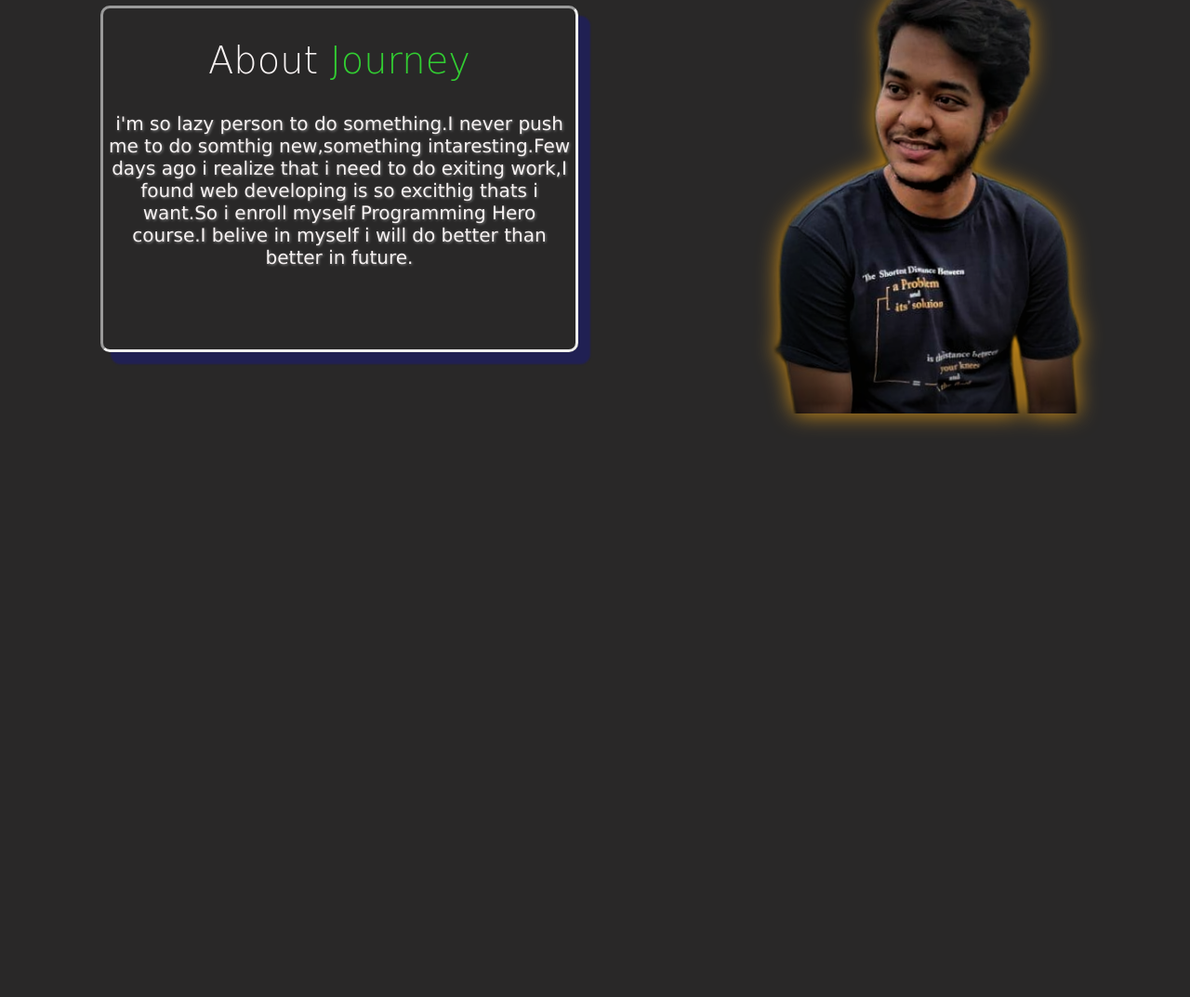
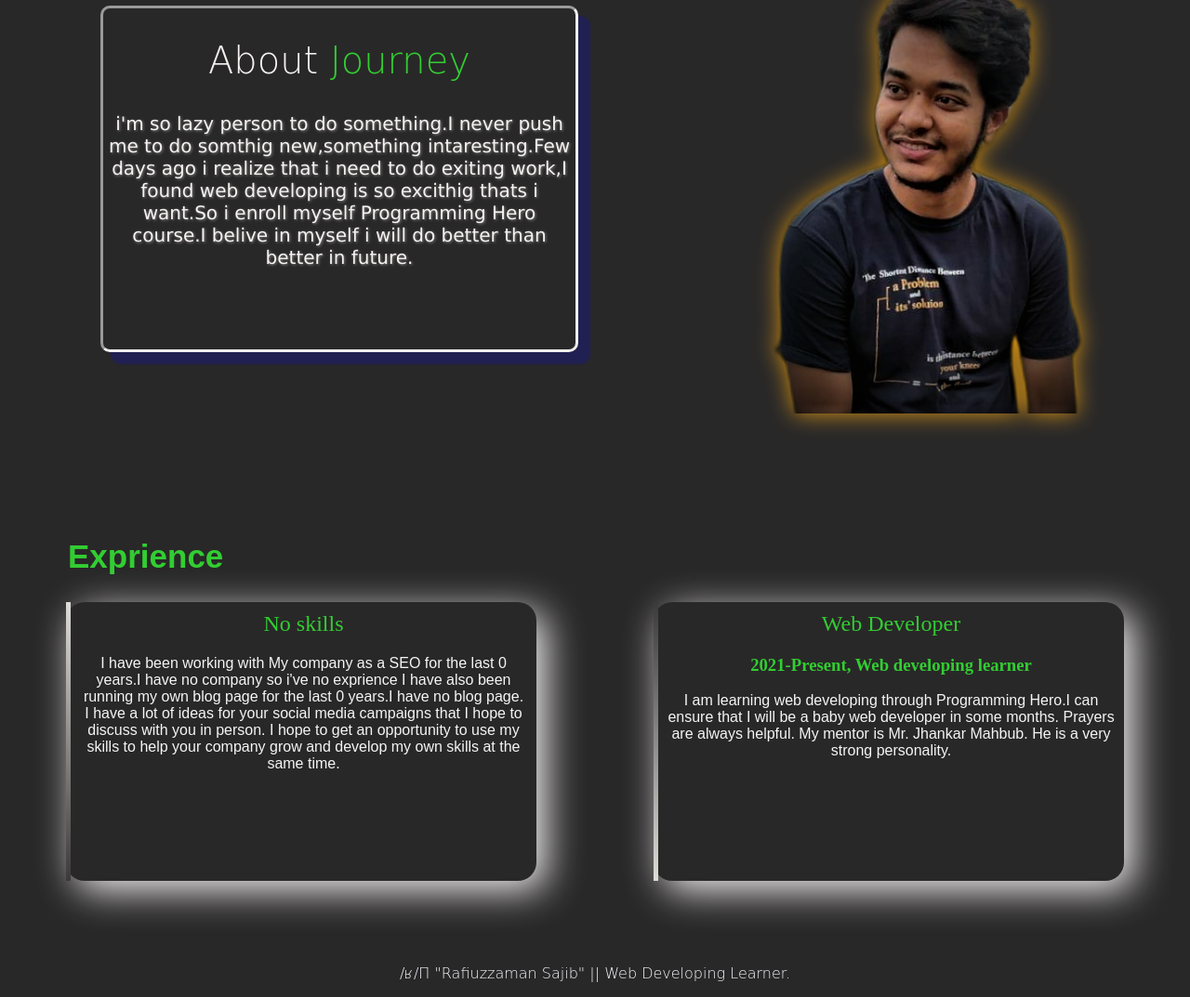
Before and after one commit to rafiuzzamansajib/portfolio1, a plain HTML site: page index.html in a window 1280 px wide. Shown: the part 775-1848 px from the top of the page at 93% size. Before the commit the page ends 1262 px from the top, so only its background shows below. Drawn offline with Linux system fonts and the light colour scheme.

Commit message:
finished

```diff
--- a/index.html
+++ b/index.html
@@ -29,6 +29,30 @@
         </div>
 
     </section>
+    <section class="third">
+        <h1>Exprience</h1>
+        <div class="skill">
+            <div id="box-border" class="experience-item">
+                <h2>No skills</h2>
+                <p>I have been working with My company as a SEO for the last 0 years.I have no company so i've no exprience I have also been running my own blog page for the last 0 years.I have no blog page.
+
+                I have a lot of ideas for your social media campaigns that I hope to discuss with you in person. I hope to get an opportunity to use my skills to help your company grow and develop my own skills at the same time.
+                </p>
+            </div>
+            <div id="box-border2" class="experience-item">
+                <h2>Web Developer</h2>
+                <h3 class="vision">2021-Present, Web developing learner</h3>
+                <p>I am learning web developing through Programming Hero.I can ensure that I will be a baby web
+                        developer in
+                        some months. Prayers are always helpful. My mentor is Mr. Jhankar Mahbub. He is a very strong
+                        personality.
+                </p>
+            </div>
+        </div>
+    </section>
+    <footer class="footer">
+        <p > /ʁ/Π "Rafiuzzaman Sajib" || Web Developing Learner.</p>
+    </footer>
 
 </body>
 </html>
--- a/style.css
+++ b/style.css
@@ -10,7 +10,7 @@ section.first{
 .hero img{
     width: 350px;
     margin:55px 100px;
-    filter: drop-shadow(30px 10px 4px #3f4244);
+    filter: drop-shadow(0 0 0.75rem rgb(255, 255, 255));
 
 }
 .text{
@@ -58,3 +58,59 @@ section.first{
     margin-bottom: 30px;
     filter: drop-shadow(0 0 0.75rem rgb(220, 150, 20));
 }
+section.third .skill{
+    display: flex;
+    justify-content: center;
+}
+section.third h1{
+    text-align: left;
+    font-size: 35px;
+    color: limegreen;
+    margin-top: 100px;
+    padding-left:65px ;
+}
+
+.experience-item{
+    box-shadow: 10px 10px 40px rgb(243, 241, 241);
+    width: 500px;
+    height: 300px;
+    margin-left: 5%;
+    margin-right: 5%;
+    padding-left: 10px;
+    padding-right: 10px;
+    border-radius: 20px;
+}
+.experience-item  h2{
+    font-family: 'Times New Roman', Times, serif;
+    color: limegreen;
+    margin-top: 10px;
+    text-align: center;
+    font-weight: 300;
+}
+.experience-item p{
+    text-align: center;
+    color: whitesmoke;
+}
+.experience-item .vision{
+    font-family: 'Times New Roman', Times, serif;
+    color: limegreen;
+    margin-top: 10px;
+    text-align: center;
+}
+#box-border{
+    border-left: 5px solid;
+    border-image: linear-gradient(rgb(223, 221, 217), rgb(59, 57, 57));
+    border-image-slice: 1;
+}
+#box-border2{
+    border-left: 5px solid;
+    border-image: linear-gradient(rgb(59, 57, 57), rgb(223, 221, 217));
+    border-image-slice: 1;
+}
+.footer p{
+    text-align: center;
+    color: ghostwhite;
+    font-weight: 100;
+    font-family: cursive;
+    margin-top: 90px;
+}
```
